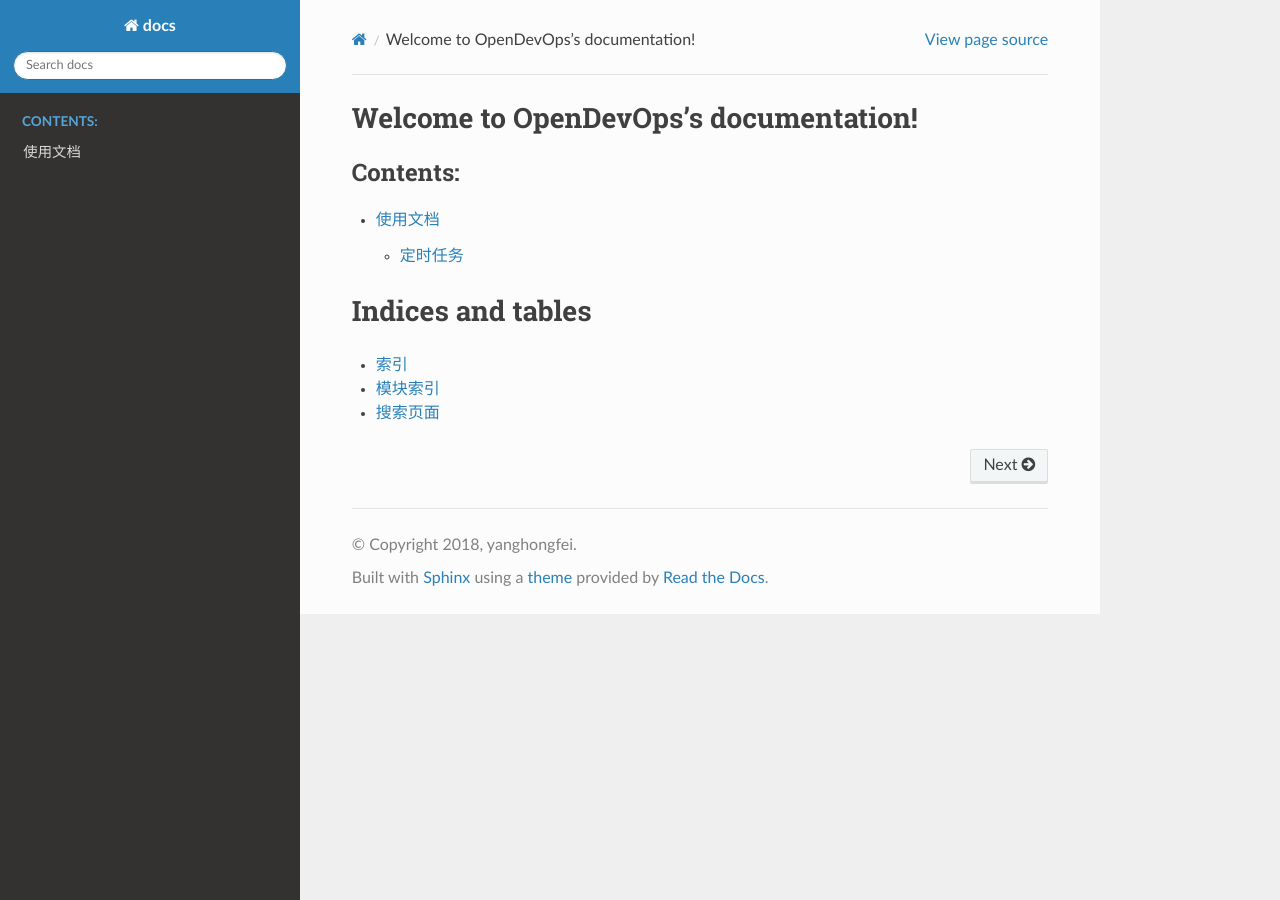
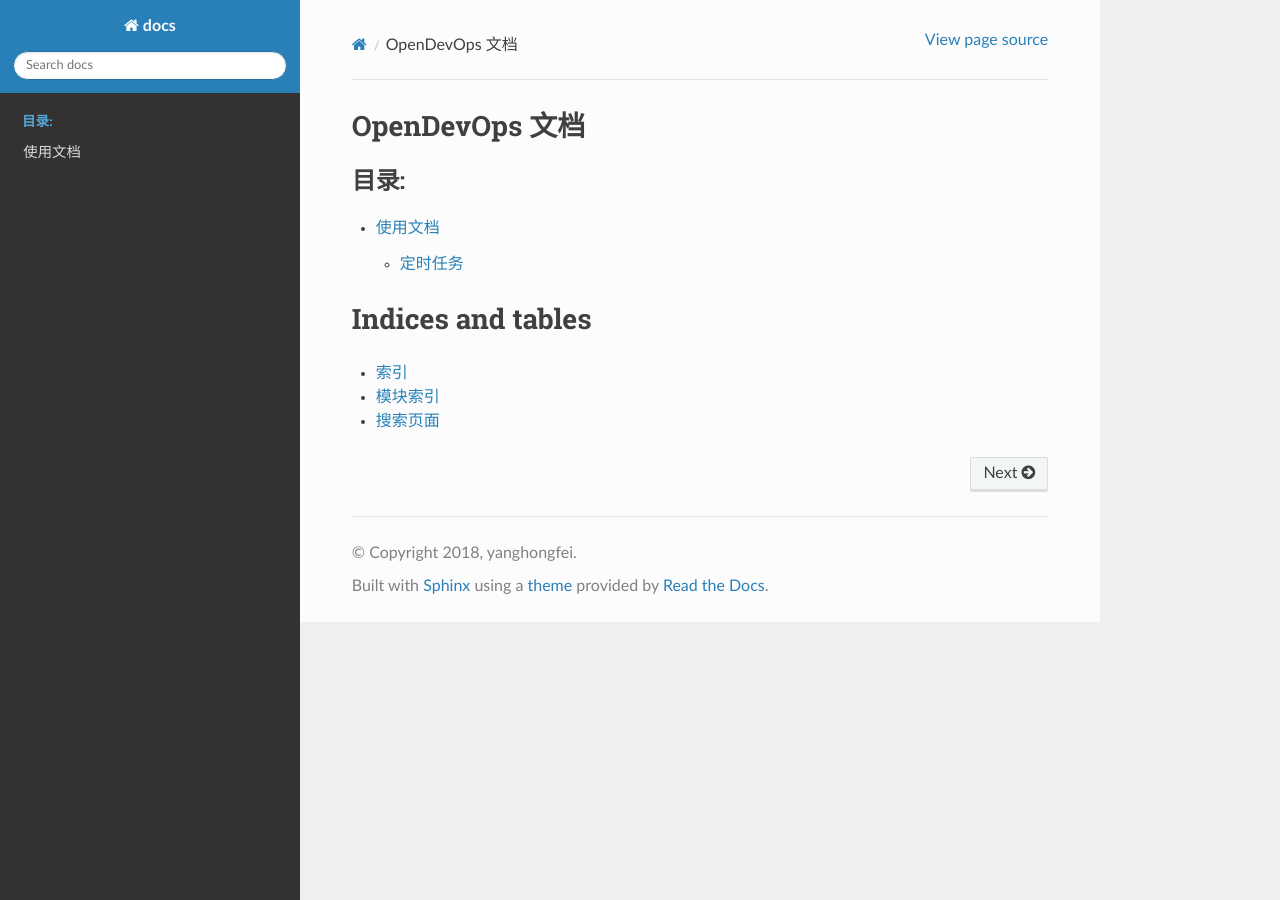
Before and after one commit to opendevops-cn/opendevops, a Sphinx documentation site: the page built from docs/source/index.rst, in a window 1280 px wide. Built offline with Sphinx 7.4.7 and the Read the Docs theme 2.0.0, drawn with Linux system fonts in a browser that asks for light colours; pages that are not in the unit, such as notebooks, are missing from menus.

Commit message:
添加OpenDevOps文档目录

```diff
--- a/docs/source/index.rst
+++ b/docs/source/index.rst
@@ -3,12 +3,12 @@
    You can adapt this file completely to your liking, but it should at least
    contain the root `toctree` directive.
 
-Welcome to OpenDevOps's documentation!
+OpenDevOps 文档
 ==========================================
 
 .. toctree::
    :maxdepth: 2
-   :caption: Contents:
+   :caption: 目录:
 
    user_guide
 
```
